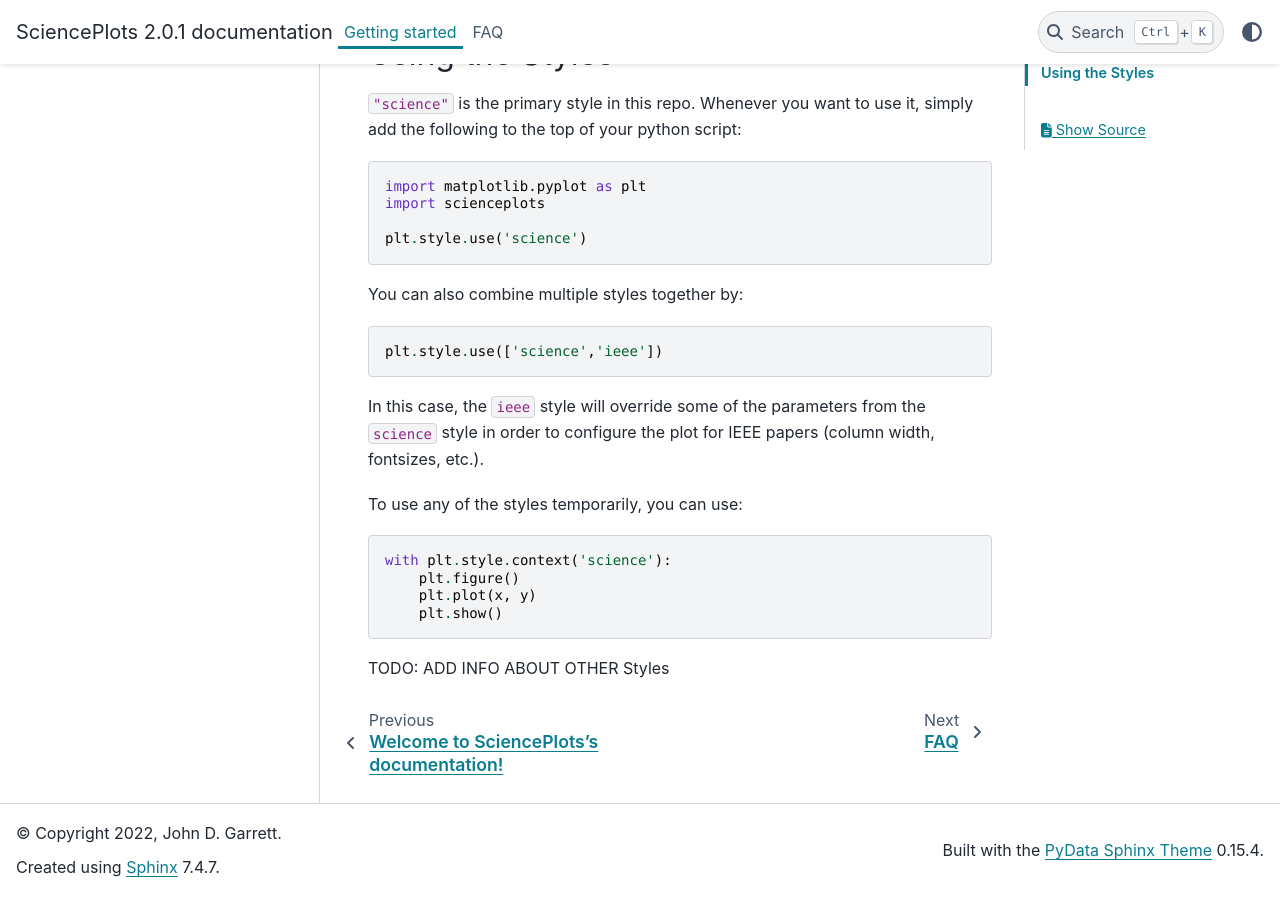
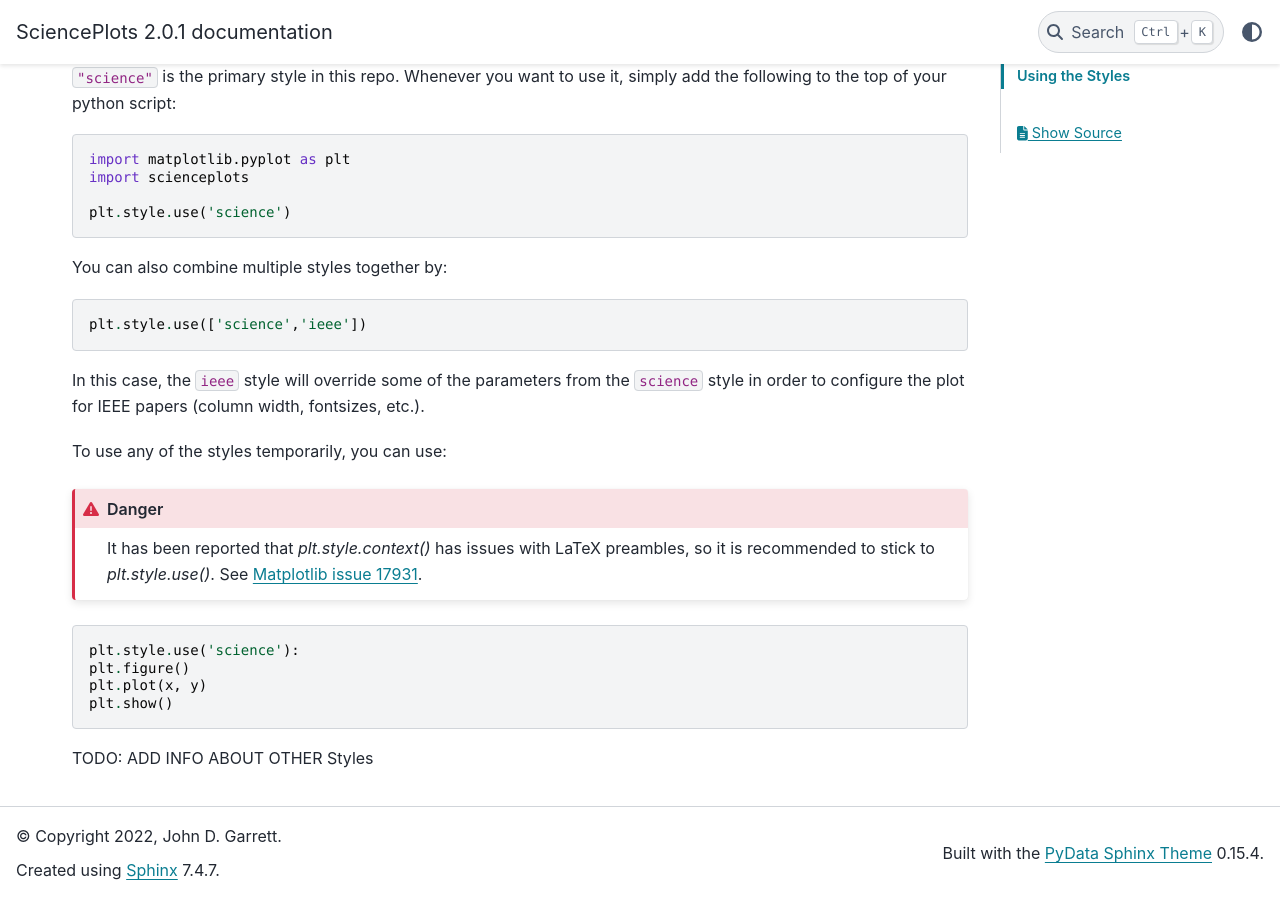
Before and after one commit to garrettj403/SciencePlots, a Sphinx documentation site: the page built from docs/source/user/getting_started.rst, in a window 1280 px wide and 900 px high, scrolled down 741 px. Built offline with Sphinx 7.4.7 and the PyData theme 0.15.4, drawn with Linux system fonts in a browser that asks for light colours; pages that are not in the unit, such as notebooks, are missing from menus.

Commit message:
Move and update FAQ and getting started

```diff
--- a/docs/source/guide/getting_started.rst
+++ b/docs/source/user/getting_started.rst
@@ -19,9 +19,9 @@
     py -m pip install -e .
 
 .. warning::
-    - SciencePlots requires Latex (see :ref:`guide/faq:Installing Latex`).
+    - SciencePlots requires Latex (see :ref:`user/faq:Installing Latex`).
     - If you would like to use CJK fonts, you will need to install these fonts
-      separately. See :ref:`guide/faq:Installing CJK fonts`.
+      separately. See :ref:`user/faq:Installing CJK fonts`.
       Please see the :doc:`faq` for more information and troubleshooting.
 
 
@@ -50,11 +50,16 @@
 
 To use any of the styles temporarily, you can use:
 
+.. danger::
+    It has been reported that `plt.style.context()` has issues with LaTeX
+    preambles, so it is recommended to stick to `plt.style.use()`.
+    See :ghmatplotlibissue:`17931`.
+
 .. code-block:: python
 
-    with plt.style.context('science'):
-        plt.figure()
-        plt.plot(x, y)
-        plt.show()
+    plt.style.use('science'):
+    plt.figure()
+    plt.plot(x, y)
+    plt.show()
 
 TODO: ADD INFO ABOUT OTHER Styles
```
Also changed, not shown: docs/source/user/faq.rst (renamed from docs/source/guide/faq.rst, +8 -0 lines).
